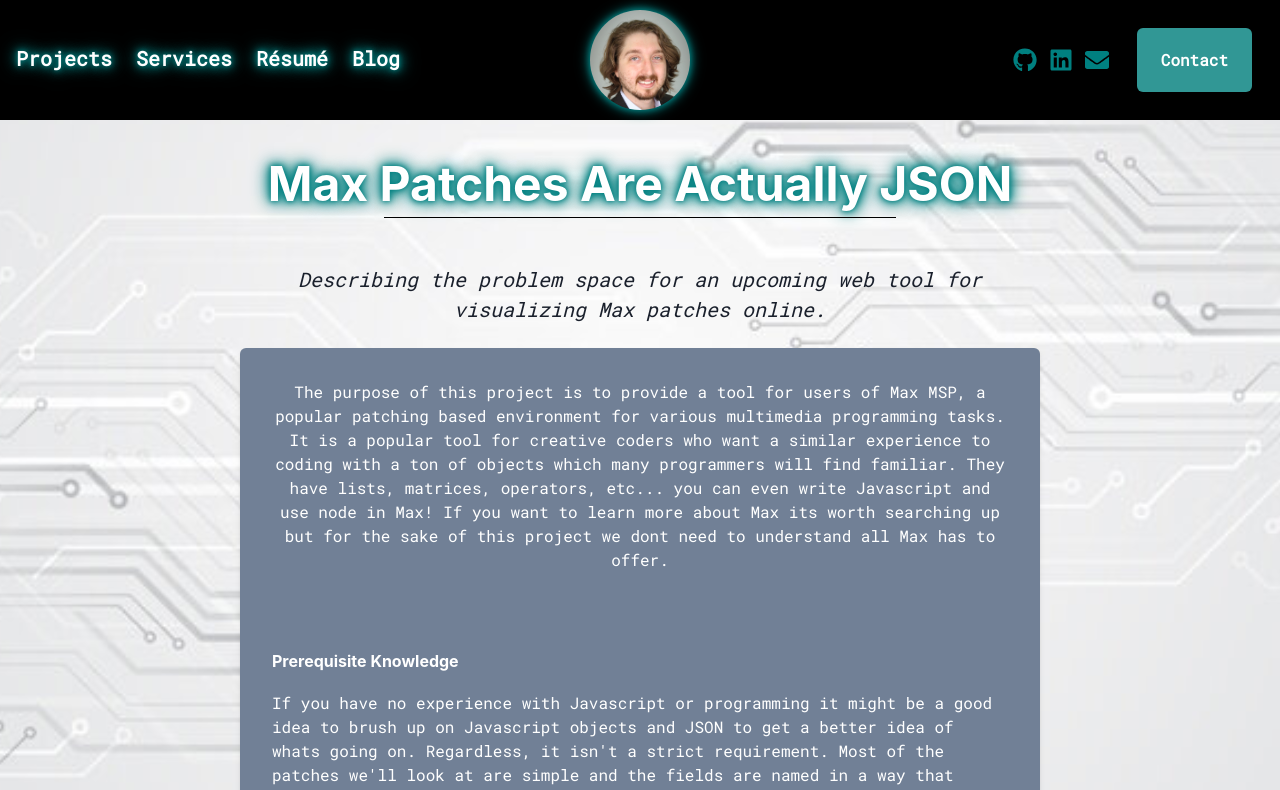
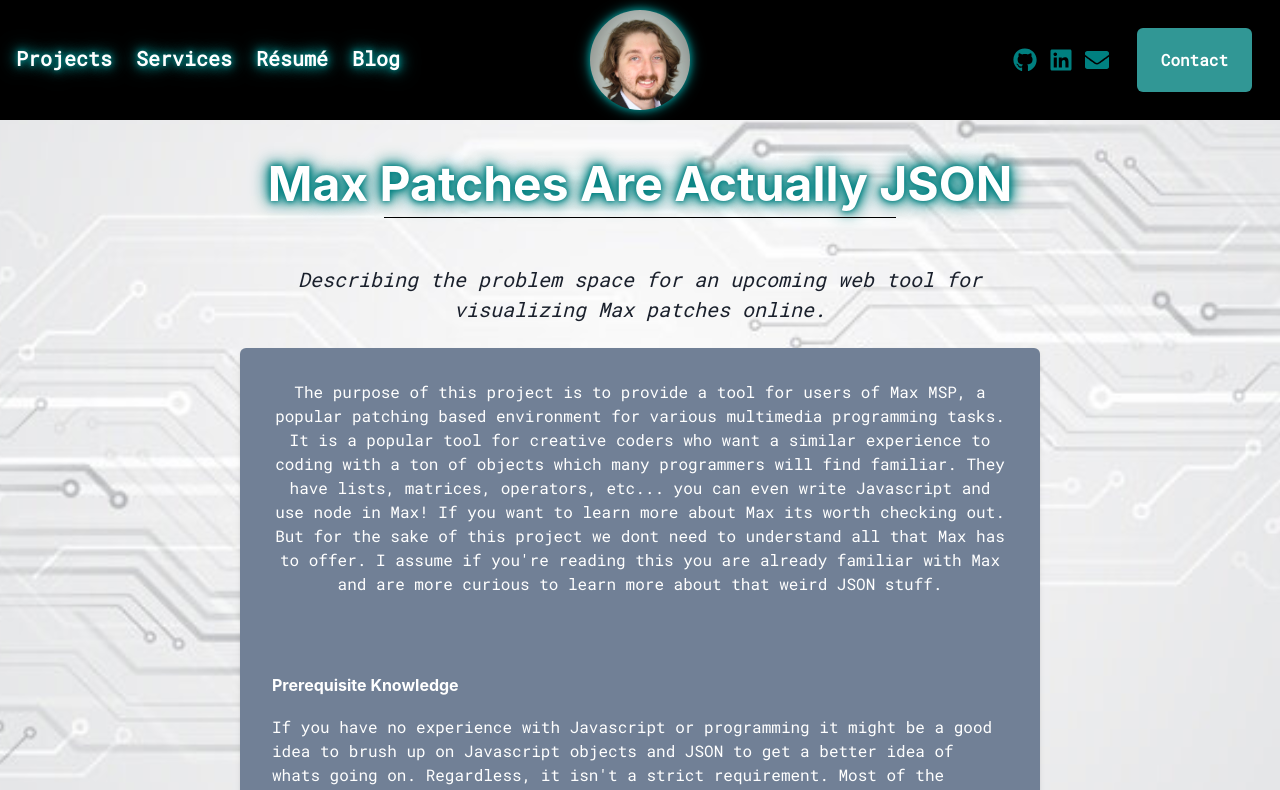
Before and after one commit to jacklion710/jacobleone-tech-portfolio, a Next.js app: page /Max-JSON in a window 1280 px wide. Shown: the top 790 px of the page. Built offline with nearby package versions, Linux system fonts and the light colour scheme.

Commit message:
Link to max msp

```diff
--- a/pages/Max-JSON.tsx
+++ b/pages/Max-JSON.tsx
@@ -92,7 +92,7 @@
               color="white"
             >
             <Text textAlign={'center'} pb="40px">
-              The purpose of this project is to provide a tool for users of Max MSP, a popular patching based environment for various multimedia programming tasks. It is a popular tool for creative coders who want a similar experience to coding with a ton of objects which many programmers will find familiar. They have lists, matrices, operators, etc... you can even write Javascript and use node in Max! If you want to learn more about Max its worth searching up but for the sake of this project we dont need to understand all Max has to offer.
+              The purpose of this project is to provide a tool for users of Max MSP, a popular patching based environment for various multimedia programming tasks. It is a popular tool for creative coders who want a similar experience to coding with a ton of objects which many programmers will find familiar. They have lists, matrices, operators, etc... you can even write Javascript and use node in Max! If you want to learn more about Max its worth <a href="https://cycling74.com/products/max">checking out</a>. But for the sake of this project we dont need to understand all that Max has to offer. I assume if you're reading this you are already familiar with Max and are more curious to learn more about that weird JSON stuff.
             </Text>
             <Heading size="sm"  pt="40px" pb="20px">Prerequisite Knowledge</Heading>
             <Text pb="40px">
```
